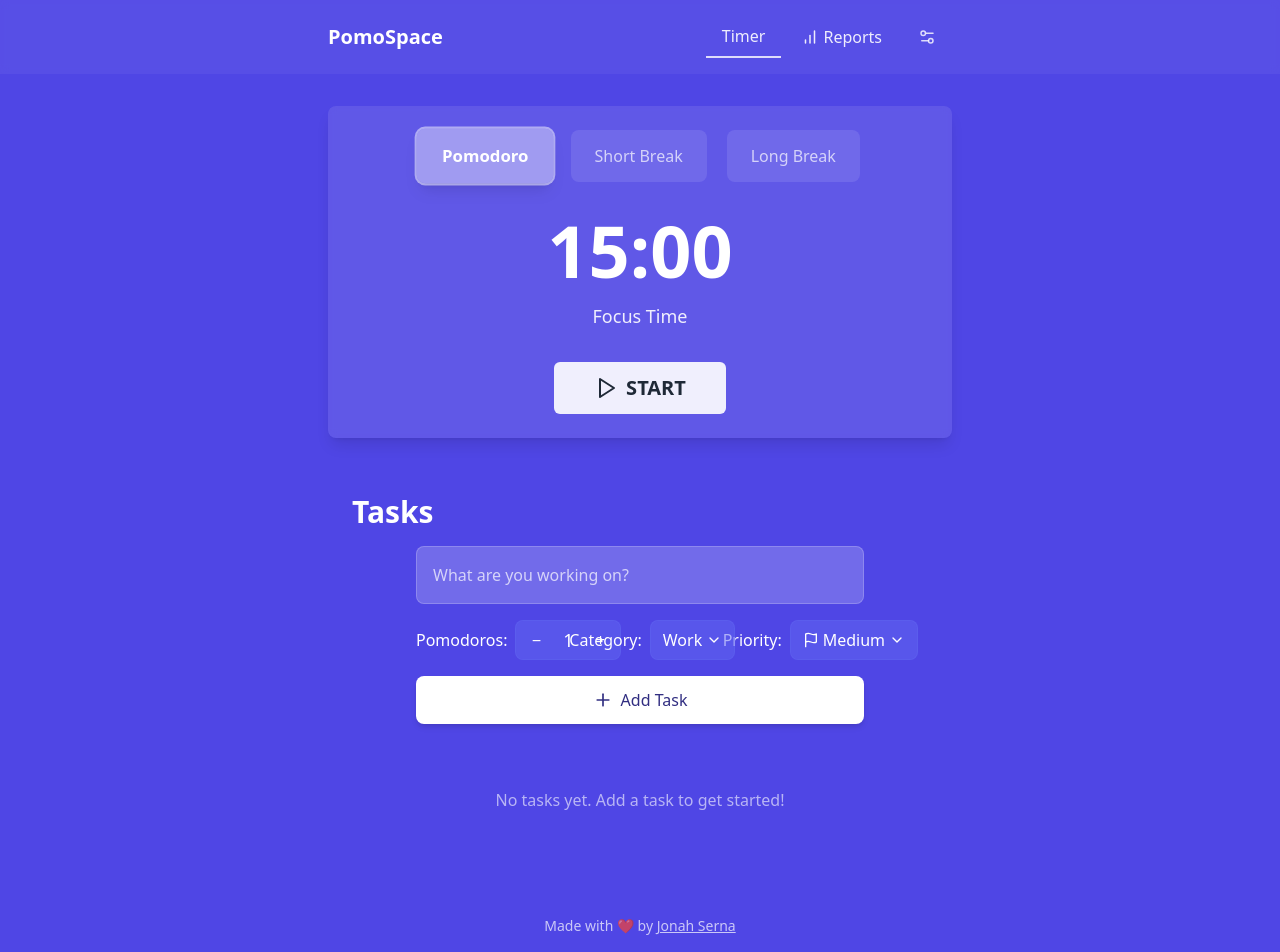
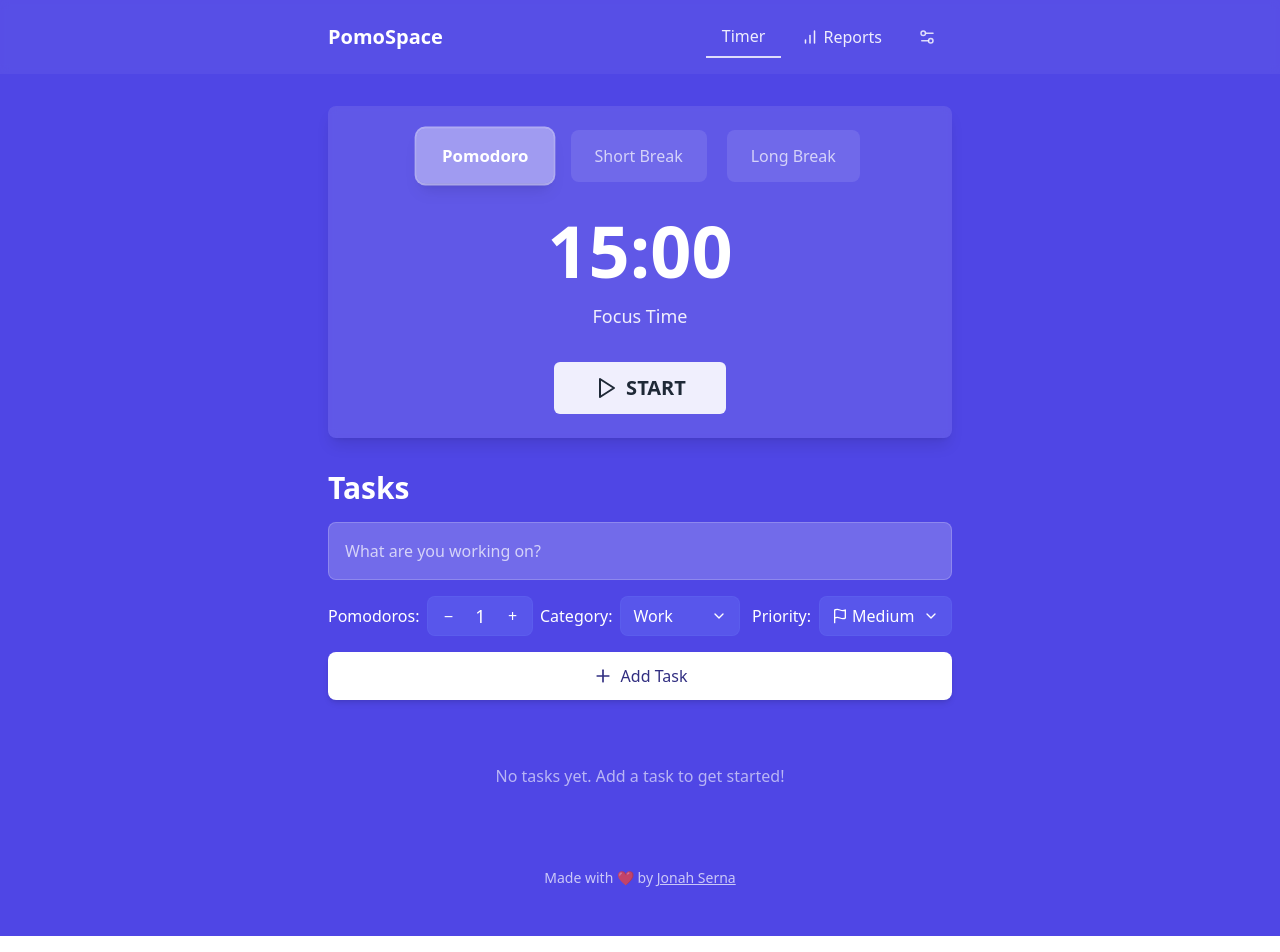
Before and after one commit to JS-qwerty/pomospace, a React (Vite) app: page / in a window 1280 px wide. Shown: the top 952 px of the page. Built offline with nearby package versions, Linux system fonts and the light colour scheme.

Commit message:
Fix task form width to match timer box exactly by removing padding and width constraints

```diff
--- a/src/components/TaskList.tsx
+++ b/src/components/TaskList.tsx
@@ -182,13 +182,13 @@ export const TaskList: React.FC<TaskListProps> = ({
   };
 
   return (
-    <div className="w-full p-6">
+    <div className="w-full">
       <h2 className="text-3xl font-bold text-white mb-4">
         Tasks
       </h2>
 
       {/* Task Input Form - No box container, just clean controls */}
-      <div className="w-full mb-8 mx-auto max-w-md">
+      <div className="w-full mb-8 mx-auto">
         <div className="relative mb-4">
           <input
             type="text"
```
